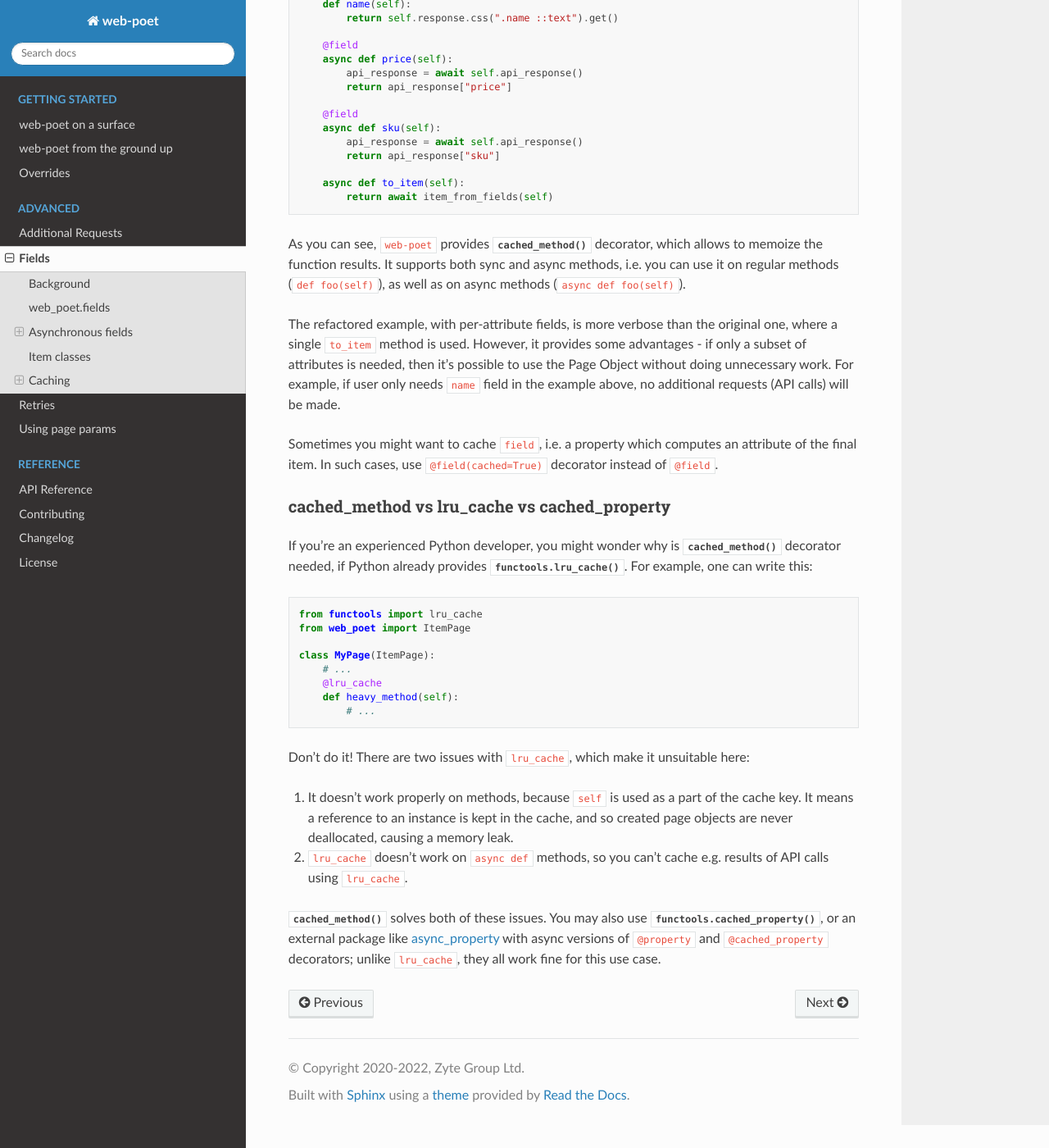
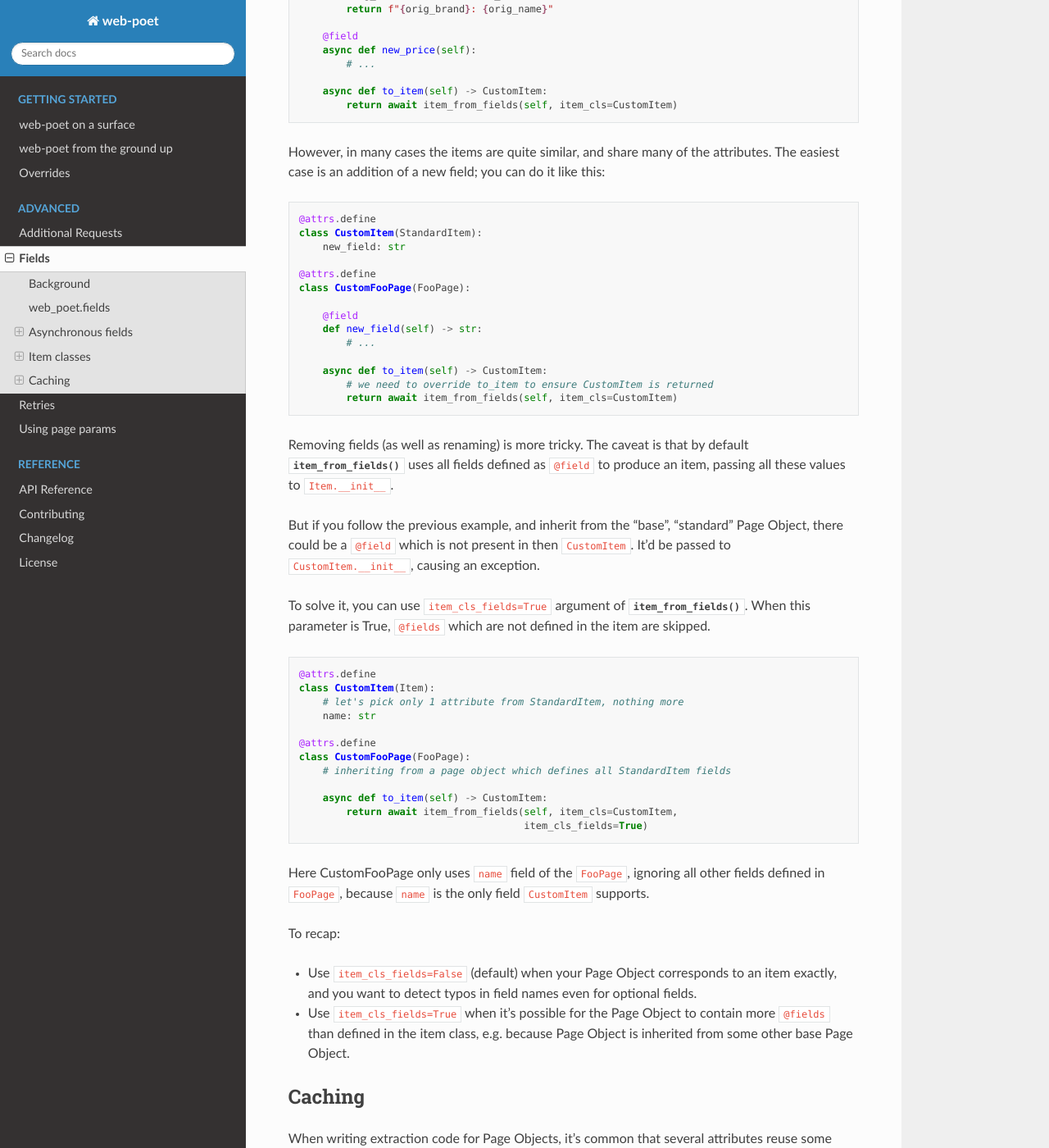
Before and after one commit to scrapinghub/web-poet, a Sphinx documentation site: the page built from docs/advanced/fields.rst, in a window 1280 px wide and 1400 px high, scrolled down 5446 px. Shown: the whole window at 82% size. Built offline with Sphinx 7.4.7 and the Read the Docs theme 2.0.0, drawn with Linux system fonts in a browser that asks for light colours; some of the changed text lies outside the part shown.

Commit message:
item_cls_fields argument

```diff
--- a/docs/advanced/fields.rst
+++ b/docs/advanced/fields.rst
@@ -175,6 +175,9 @@ and the code would keep working.
 Item classes
 ------------
 
+Structured items
+~~~~~~~~~~~~~~~~
+
 In all previous examples, ``to_item`` methods are returning ``dict``
 instances. It is common to use item classes (e.g. dataclasses or
 attrs instances) instead of unstructured dicts to hold the data:
@@ -211,6 +214,8 @@ attrs instances) instead of unstructured dicts to hold the data:
         async def to_item(self) -> Item:
             return await item_from_fields(self, item_cls=Item)
 
+Error prevention
+~~~~~~~~~~~~~~~~
 
 This approach plays particularly well with the
 :func:`@field <web_poet.fields.field>` decorator, preventing some of the errors,
@@ -256,6 +261,112 @@ but item classes are of a great help when
 
 * you need to extract data in the same format from multiple websites, or
 * if you want to define the schema upfront.
+
+Changing Item type
+~~~~~~~~~~~~~~~~~~
+
+Let's say there is a Page Object implemented, which outputs some standard
+item. Maybe there is a library of such Page Objects available. But for a
+particular project we might want to output an item of a different type:
+
+* some attributes of the standard item may be not needed;
+* there might be a need to implement extra attributes, which are not
+  available in the standard item;
+* names of attributes might be different.
+
+There are a few ways to approach it. For example, if items are very
+different, you might use the original Page Object as a dependency:
+
+.. code-block:: python
+
+    import attrs
+    from my_library import FooPage, StandardItem
+    from web_poet import ItemPage, ensure_awaitable
+
+    @attrs.define
+    class CustomItem:
+        new_name: str
+        new_price: str
+
+    @attrs.define
+    class CustomFooPage(ItemPage):
+        response: HttpResponse
+        standard: FooPage
+
+        @field
+        async def new_name(self):
+            orig_name = await ensure_awaitable(self.standard.name)
+            orig_brand = await ensure_awaitable(self.standard.brand)
+            return f"{orig_brand}: {orig_name}"
+
+        @field
+        async def new_price(self):
+            # ...
+
+        async def to_item(self) -> CustomItem:
+            return await item_from_fields(self, item_cls=CustomItem)
+
+However, in many cases the items are quite similar, and share many of
+the attributes. The easiest case is an addition of a new field; you can do
+it like this:
+
+.. code-block:: python
+
+    @attrs.define
+    class CustomItem(StandardItem):
+        new_field: str
+
+    @attrs.define
+    class CustomFooPage(FooPage):
+
+        @field
+        def new_field(self) -> str:
+            # ...
+
+        async def to_item(self) -> CustomItem:
+            # we need to override to_item to ensure CustomItem is returned
+            return await item_from_fields(self, item_cls=CustomItem)
+
+Removing fields (as well as renaming) is more tricky. The caveat is that
+by default :func:`item_from_fields` uses all fields defined as ``@field``
+to produce an item, passing all these values to ``Item.__init__``.
+
+But if you follow the previous example, and inherit from the "base",
+"standard" Page Object, there could be a ``@field`` which is not present
+in then ``CustomItem``. It'd be passed to ``CustomItem.__init__``, causing
+an exception.
+
+To solve it, you can use ``item_cls_fields=True`` argument
+of :func:`item_from_fields`. When this parameter is True, ``@fields`` which
+are not defined in the item are skipped.
+
+.. code-block:: python
+
+    @attrs.define
+    class CustomItem(Item):
+        # let's pick only 1 attribute from StandardItem, nothing more
+        name: str
+
+    @attrs.define
+    class CustomFooPage(FooPage):
+        # inheriting from a page object which defines all StandardItem fields
+
+        async def to_item(self) -> CustomItem:
+            return await item_from_fields(self, item_cls=CustomItem,
+                                          item_cls_fields=True)
+
+Here CustomFooPage only uses ``name`` field of the ``FooPage``, ignoring
+all other fields defined in ``FooPage``, because ``name`` is the only
+field ``CustomItem`` supports.
+
+To recap:
+
+* Use ``item_cls_fields=False`` (default) when your Page Object corresponds
+  to an item exactly, and you want to detect typos in field names even
+  for optional fields.
+* Use ``item_cls_fields=True`` when it's possible for the Page Object
+  to contain more ``@fields`` than defined in the item class, e.g. because
+  Page Object is inherited from some other base Page Object.
 
 Caching
 -------
```
Also changed, not shown: setup.py (+9 -1 lines), 2 other files.
